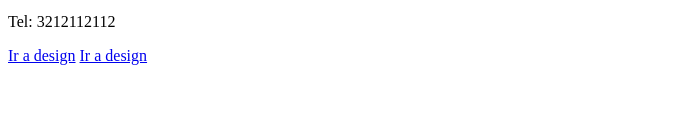
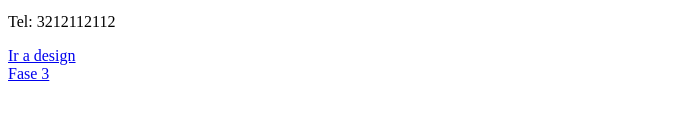
Before and after one commit to shinexmonic/DSW-MonicaGutierrez, a plain HTML site: page index.html in a window 1280 px wide. Shown: the part 223-340 px from the top of the page, without its empty margins (0-689 px from the left). Drawn offline with Linux system fonts and the light colour scheme.

Commit message:
se corrige link

```diff
--- a/index.html
+++ b/index.html
@@ -12,6 +12,7 @@
 <p>Correo: shinexmonic@gmail.com</p>
 <p>Tel: 3212112112</p>
 <a href="fase2/design.html">Ir a design</a>
-<a href="fase3/index.html">Ir a design</a>
+<br>
+<a href="fase3/index.html">Fase 3</a>
 </body>
 </html>
```
